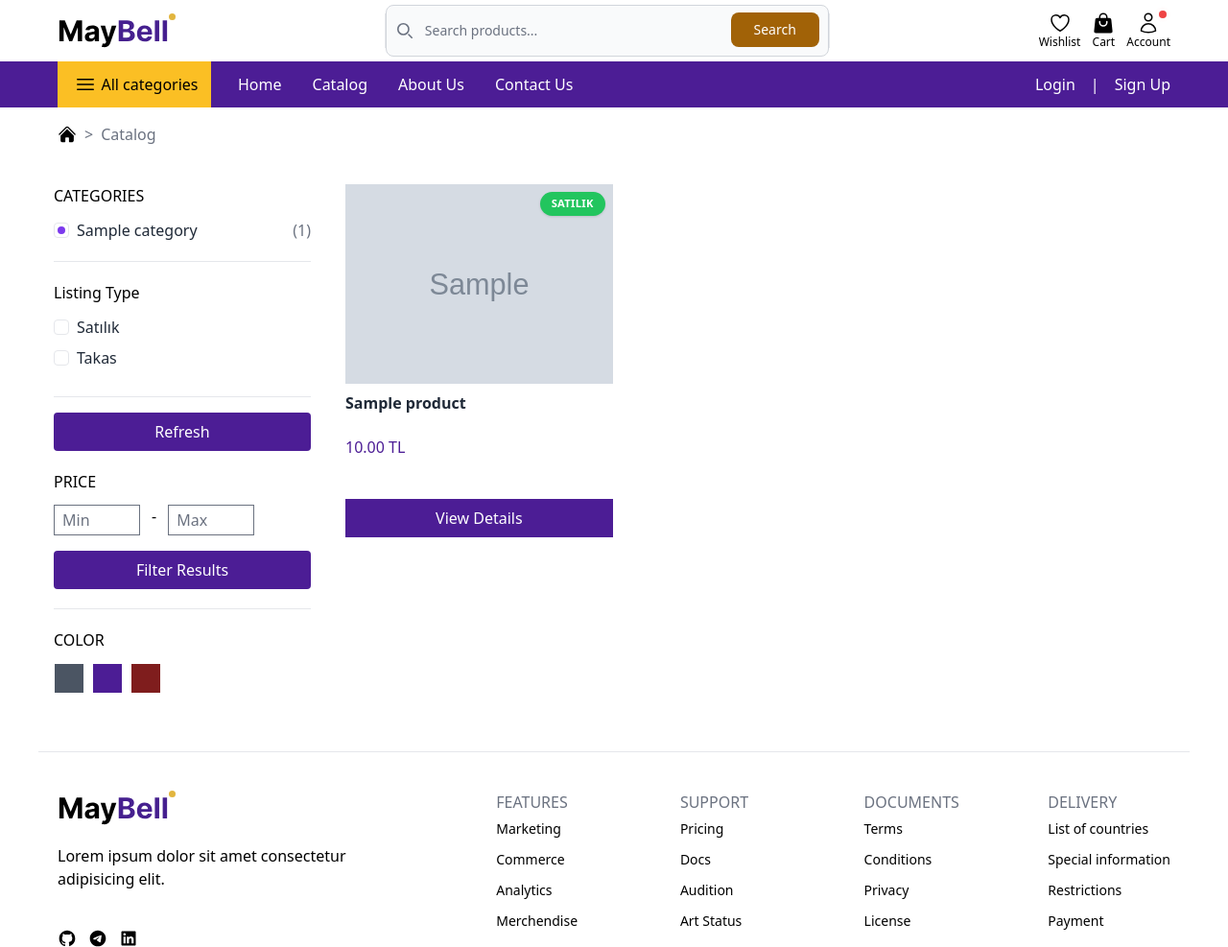
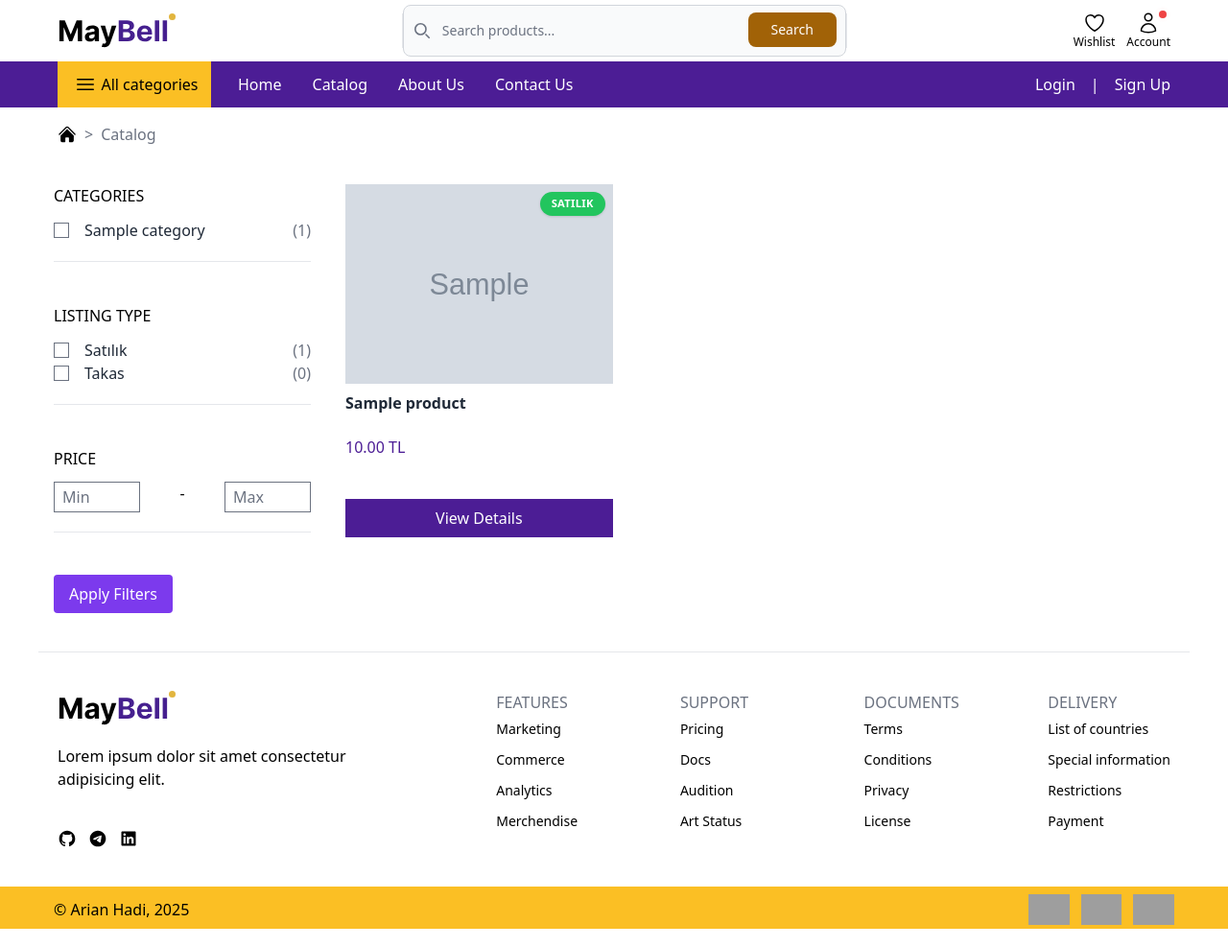
Before and after one commit to arian-hadi/meta-takas, a Django app: a page that uses backend/theme/templates/header.html in a window 1280 px wide. Shown: the top 987 px of the page at 96% size. Run offline with Django 5.2, Linux system fonts and the light colour scheme; tables that the repository leaves empty hold one stand-in row (values such as "Sample post"); grey boxes marked "Sample" are stand-in pictures; style sheets or scripts are compiled from the project's sources; some libraries are stand-ins or nearby versions; grey boxes are pictures that could not be loaded.

Commit message:
update filters are updated

```diff
--- a/backend/products/templates/products/product_list.html
+++ b/backend/products/templates/products/product_list.html
@@ -40,107 +40,82 @@
         <!-- sidebar  -->
         <section class="hidden w-[300px] flex-shrink-0 px-4 lg:block">
 
-            <form method="get" action="{% url 'product_list' %}">
-                <div class="flex border-b pb-5">
-                    <div class="w-full">
+          <form method="get" action="{% url 'product_list' %}" class="space-y-6">
+
+            <!-- CATEGORIES -->
+            <div class="border-b pb-5">
               <p class="mb-3 font-medium">CATEGORIES</p>
-
               {% for category in categories %}
                 <div class="flex w-full justify-between items-center">
                   <div class="flex items-center">
-                                    <div class="h-4 w-4 border rounded mr-2 bg-white flex justify-center items-center">
-                                        {% if category.slug == current_category_slug %}
-                                            <div class="w-2 h-2 bg-violet-600 rounded-full"></div>
-                                        {% endif %}
+                    <input
+                      type="checkbox"
+                      name="category"
+                      value="{{ category.slug }}"
+                      class="accent-violet-600"
+                      {% if category.slug in selected_categories %}checked{% endif %}
+                    />
+                    <p class="ml-4 text-gray-800">{{ category.name }}</p>
                   </div>
-                                    <a href="{% url 'product_list_by_category' category.slug %}" class="hover:underline text-gray-800">
-                                        {{ category.name }}
-                                    </a>
+                  <div><p class="text-gray-500">({{ category.products.count }})</p></div>
                 </div>
-                                <div>
-                                    <p class="text-gray-500">({{ category.products.count }})</p>
-                                </div>
+              {% endfor %}
             </div>
 
-
+            <!-- LISTING TYPE -->
+            <div class="border-b py-5">
+              <p class="mb-3 font-medium">LISTING TYPE</p>
+              {% for type in types %}
+                <div class="flex w-full justify-between items-center">
+                  <div class="flex items-center">
+                    <input
+                      type="checkbox"
+                      name="type"
+                      value="{{ type.slug }}"
+                      class="accent-violet-600"
+                      {% if type.slug in selected_types %}checked{% endif %}
+                    />
+                    <p class="ml-4 text-gray-800">{{ type.label }}</p>
+                  </div>
+                  <div><p class="text-gray-500">({{ type.count }})</p></div>
+                </div>
               {% endfor %}
-
-
-                    </div>
             </div>
 
-                <!-- Listing Type Filter -->
-                <div class="flex border-b py-5">
-                  <div class="w-full">
-                    <p class="mb-3 font-medium">Listing Type</p>
-
-
-                    {% for type in types %}
-                      <div class="flex w-full justify-between items-center mb-2">
-                        <div class="flex items-center">
-                          <div class="h-4 w-4 border rounded mr-2 bg-white flex justify-center items-center">
-                            {% if current_listing_type == type.slug %}
-                              <div class="w-2 h-2 bg-violet-600 rounded-full"></div>
-                            {% endif %}
-                          </div>
-                          <a href="?type={{ type.slug }}{% if current_sort %}&sort={{ current_sort }}{% endif %}" class="hover:underline text-gray-800">
-                            {{ type.label }}
-                          </a>
-                        </div>
-                      </div>
-                    {% endfor %}
-
-                  </div>
-                </div>
-
-                <!-- SORT (hidden field so it's preserved) -->
-                {% if current_sort %}
-                  <input type="hidden" name="sort" value="{{ current_sort }}">
-                {% endif %}
-
-                <a href="{% url 'product_list' %}" class="block mt-4 bg-violet-900 text-white px-4 py-2 rounded text-center">
-                  Refresh
-                </a>
-
-                <div class="flex border-b py-5">
-                  <div class="w-full">
+            <!-- PRICE -->
+            <div class="border-b py-5">
+              <div class = "w-full">
                 <p class="mb-3 font-medium">PRICE</p>
-
-                    <div class="flex w-full">
                 <div class="flex justify-between">
                   <input
                     type="number"
-                          name="price_min"
-                          min="0"
-                          value="{{ request.GET.price_min }}"
+                    name="min_price"
                     class="h-8 w-[90px] border pl-2"
                     placeholder="Min"
+                    value="{{ min_price }}"
                   />
                   <span class="px-3">-</span>
                   <input
                     type="number"
-                          name="price_max"
-                          min="0"
-                          value="{{ request.GET.price_max }}"
+                    name="max_price"
                     class="h-8 w-[90px] border pl-2"
                     placeholder="Max"
+                    value="{{ max_price }}"
                   />
                 </div>
               </div>
-                    <button type="submit" class="mt-4 bg-violet-900 text-white px-4 py-2 rounded w-full">
-                      Filter Results
-                    </button>
+            </div>
 
-                  </div>
+            <!-- SUBMIT BUTTON -->
+            <div class="pt-5">
+              <button type="submit" class="px-4 py-2 bg-violet-600 text-white rounded">Apply Filters</button>
             </div>
 
           </form>
 
 
 
-
-
-            <div class="flex py-5">
+            <!-- <div class="flex py-5">
                 <div class="w-full">
                 <p class="mb-3 font-medium">COLOR</p>
 
@@ -156,7 +131,7 @@
                     ></div>
                 </div>
                 </div>
-            </div>
+            </div> -->
         </section>
         <!-- /sidebar  -->
 
--- a/backend/products/views.py
+++ b/backend/products/views.py
@@ -1,16 +1,19 @@
 from django.views.generic import ListView, DetailView
 from .models import Product, Category
-from django.db.models import Q
+from django.db.models import Q, Count
+
 
 class ProductListView(ListView):
     model = Product
-    template_name = 'products/product_list.html'  # you can also name it 'products/product_list.html'
+    template_name = 'products/product_list.html'
     context_object_name = 'products'
 
     types = [
-    {'slug': 'sale', 'label': 'Satılık'},
-    {'slug': 'exchange', 'label': 'Takas'},
+        {'slug': 'sale', 'label': 'Satılık'},
+        {'slug': 'exchange', 'label': 'Takas'},
     ]
+
+
 
     def get_queryset(self):
         queryset = super().get_queryset()
@@ -21,20 +24,24 @@ class ProductListView(ListView):
                 Q(name__icontains=search_query) |
                 Q(description__icontains=search_query) |
                 Q(exchange_for__icontains=search_query)
-    )
+            )
 
-        self.category_slug = self.kwargs.get('category_slug')  # ← this line is added
-        listing_type = self.request.GET.get('type')  # 'sale' or 'exchange'
+        self.category_slug = self.kwargs.get('category_slug')
+
+        selected_categories = self.request.GET.getlist('category')
+        selected_types = self.request.GET.getlist('type')
+        price_min = self.request.GET.get('min_price')
+        price_max = self.request.GET.get('max_price')
         self.sort_by = self.request.GET.get('sort')
-        price_min = self.request.GET.get('price_min')
-        price_max = self.request.GET.get('price_max')
-
 
         if self.category_slug:
             queryset = queryset.filter(category__slug=self.category_slug)
 
-        if listing_type in ['sale', 'exchange']:
-            queryset = queryset.filter(listing_type=listing_type)
+        if selected_categories:
+            queryset = queryset.filter(category__slug__in=selected_categories)
+
+        if selected_types:
+            queryset = queryset.filter(listing_type__in=selected_types)
 
         if price_min:
             queryset = queryset.filter(price__gte=price_min)
@@ -42,34 +49,48 @@ class ProductListView(ListView):
         if price_max:
             queryset = queryset.filter(price__lte=price_max)
 
-
+        # Apply sorting
         if self.sort_by == 'price_asc':
-            # Only apply price sorting to 'sale' products
-            if self.listing_type == 'sale':
-                queryset = queryset.order_by('price')
+            queryset = queryset.order_by('price')
         elif self.sort_by == 'price_desc':
-            if self.listing_type == 'sale':
-                queryset = queryset.order_by('-price')
+            queryset = queryset.order_by('-price')
         elif self.sort_by == 'name_asc':
             queryset = queryset.order_by('name')
         else:
-            queryset = queryset.order_by('-created_at')  # Default: newest
-
+            queryset = queryset.order_by('-created_at')  # Default
 
         return queryset
 
     def get_context_data(self, **kwargs):
         context = super().get_context_data(**kwargs)
+
         context['categories'] = Category.objects.all()
+
+        listing_type_counts = Product.objects.values('listing_type').annotate(count=Count('id'))
+        count_map = {item['listing_type']: item['count'] for item in listing_type_counts}
+
+        types_with_counts = []
+        for t in self.types:
+            types_with_counts.append({
+                'slug': t['slug'],
+                'label': t['label'],
+                'count': count_map.get(t['slug'], 0)
+            })
+
+
+        context['types'] = types_with_counts
         context['current_category_slug'] = self.category_slug
-        context['current_listing_type'] = self.request.GET.get('type')
+
+        # Send selected filters back to template
+        context['selected_categories'] = self.request.GET.getlist('category')
+        context['selected_types'] = self.request.GET.getlist('type')
+        context['min_price'] = self.request.GET.get('min_price', '')
+        context['max_price'] = self.request.GET.get('max_price', '')
         context['current_sort'] = self.request.GET.get('sort')
         context['search_query'] = self.request.GET.get('q', '')
+        context['listing_types'] = self.types
+        context['listing_type_counts'] = count_map
 
-        context['types'] = [
-        {'slug': 'sale', 'label': 'Satılık'},
-        {'slug': 'exchange', 'label': 'Takas'},
-        ]
 
         return context
 
--- a/backend/theme/templates/header.html
+++ b/backend/theme/templates/header.html
@@ -108,7 +108,7 @@
               <p class="text-xs">Wishlist</p>
             </a>
 
-            <a
+            <!-- <a
               href="cart.html"
               class="flex cursor-pointer flex-col items-center justify-center"
             >
@@ -126,7 +126,7 @@
               </svg>
 
               <p class="text-xs">Cart</p>
-            </a>
+            </a> -->
 
             <a
               href="{% url 'profile_information' %}"
```
Also changed, not shown: backend/media/product_gallery/images.jpeg (added), backend/media/product_gallery/istockphoto-153642886-612x612.jpg (added), backend/media/products/images.jpeg (added). Lines whose indentation alone changed are shown as unchanged.
